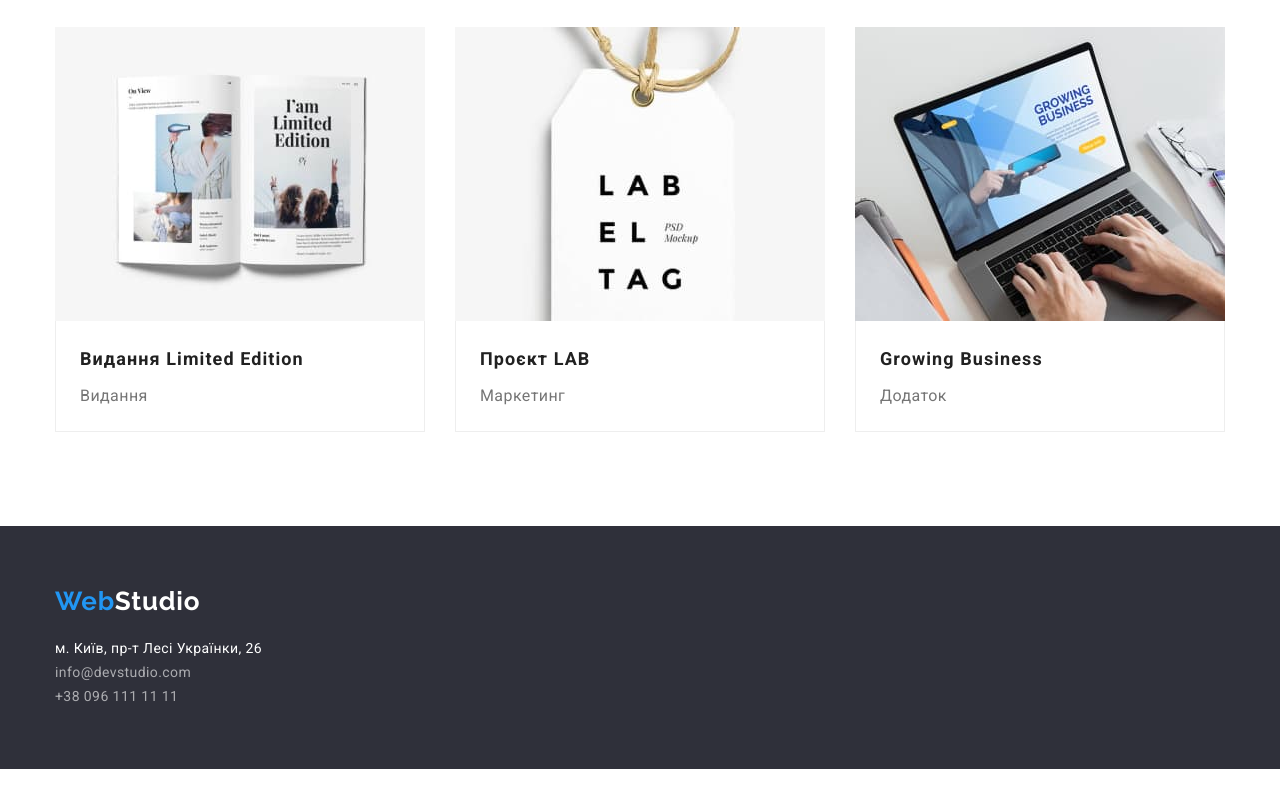
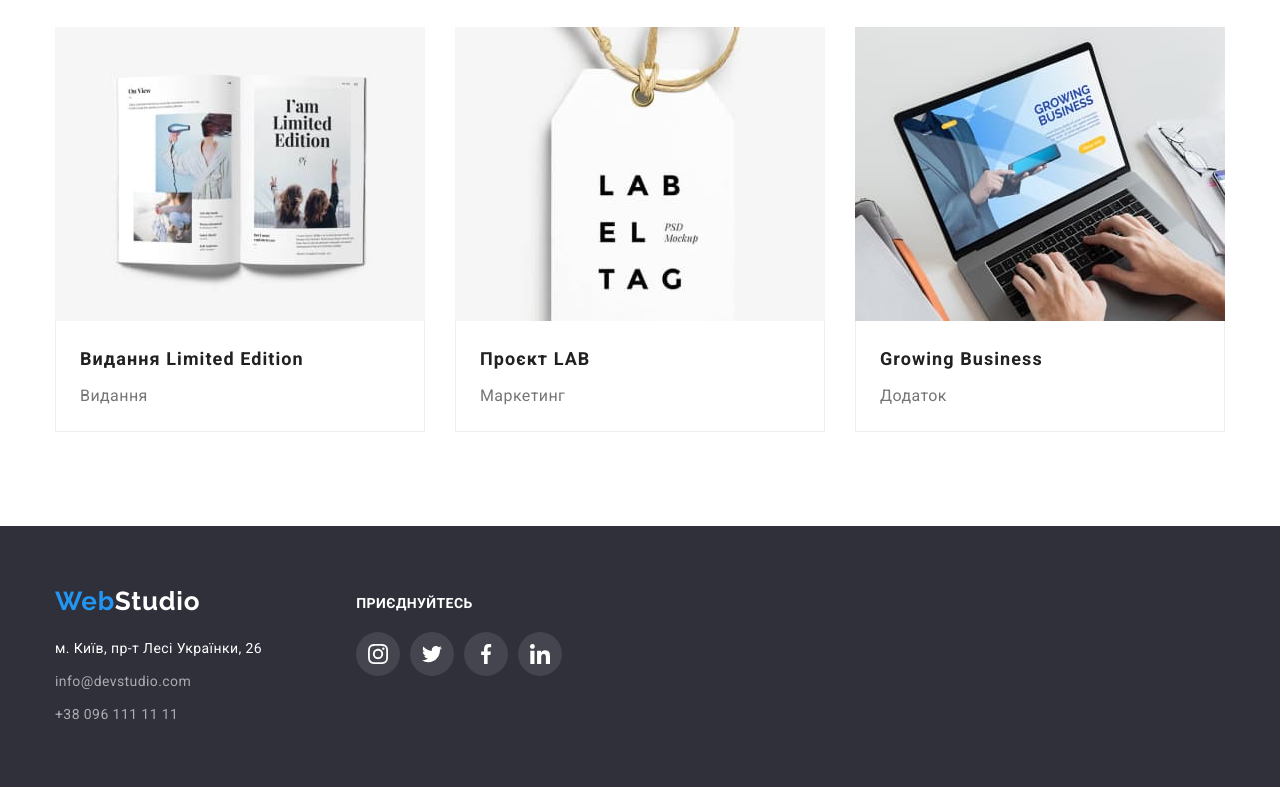
Before and after one commit to YTyndyk/goit-markup-hw-04, a plain HTML site: page portfolio.html in a window 1280 px wide. Shown: the part 1110-1897 px from the top of the page. Drawn offline with nearby package versions, Linux system fonts and the light colour scheme.

Commit message:
добавляет иконки футера и в особенностях

```diff
--- a/css/styles.css
+++ b/css/styles.css
@@ -187,6 +187,18 @@ margin-right: 0;
 .peculiarities-container {
 	display: flex;
 }
+
+.icon-peculiarities {
+	display: flex;
+	justify-content: center;
+	align-items: center;
+	width: 270px;
+	height: 120px;
+	background: #F5F4FA;
+border-radius: 4px;
+margin-bottom: 30px;
+padding: 25px 102px;
+}
 .section-title {
 	color: var(--title-color);
 	font-weight: 700;
@@ -341,6 +353,10 @@ color: var(--accent-color);
 	padding-bottom: 60px;
 	background-color: var(--background-footer);
 }
+.footer-container {
+	display: flex;
+
+}
 .logo-footer-color {
 	color: var(--white-color);
 margin-right: 156px;
@@ -367,12 +383,24 @@ margin-right: 156px;
 	font-weight: 700;
 	line-height: 1.14;
 	text-transform: uppercase;
-	margin-bottom: 10px;
+	margin-bottom: 20px;
+	padding-top: 10px;
 }
-.footer-socials {
+.socials-link-footer {
 	display: flex;
+	justify-content: center;
 	align-items: center;
+	width: 44px;
+	height: 44px;
+	border-radius: 50%;
+	background-color: rgba(255, 255, 255, 0.1);
+	color: 	rgba(255, 255, 255, 1);
 }
+.socials-link-footer:hover,
+.socials-link-footer:focus {
+	background-color: var(--accent-color);
+}
+
 .footer-contacts {
 	font-style: normal;
 	line-height: 1.71;
--- a/portfolio.html
+++ b/portfolio.html
@@ -38,12 +38,18 @@
 				<ul class="contact-nav">
 					<li class="contacts-nav-item">
 						<a href="mailto:info@devstudio.com" class="contacts-nav-link link"
-							>info@devstudio.com</a
+							><svg class="header-icon" width="16" height="12">
+								<use href="./images/sprite.svg#icon-envelope"></use>
+							</svg>
+							info@devstudio.com</a
 						>
 					</li>
 					<li class="contacts-nav-item">
 						<a href="tel:+380961111111" class="contacts-nav-link link"
-							>+38 096 111 11 11</a
+							><svg class="header-icon" width="10" height="16">
+								<use href="./images/sprite.svg#icon-smartphone"></use>
+							</svg>
+							+38 096 111 11 11</a
 						>
 					</li>
 				</ul>
@@ -195,27 +201,27 @@
 					</ul>
 				</div>
 			</section>
-			<!-- Підвал -->
-			<footer class="footer">
-				<div class="container">
+		</main>
+		<!-- Підвал -->
+		<footer class="footer">
+			<div class="container footer-container">
+				<div class="footer-socials">
 					<a href="" class="logo-footer link"
-						>Web<span class="logo-footer-color">Studio</span></a
-					>
+						>Web<span class="logo-footer-color">Studio</span>
+					</a>
 					<address>
 						<ul class="footer-contacts">
-							<li>
+							<li class="footer-contacts-item">
 								<a href="https://goo.gl/maps/cauzLJABGY7FBesC7" class="link"
-									><span class="adress"
-										>м. Київ, пр-т Лесі Українки, 26</span
-									></a
-								>
+									><span class="adress">м. Київ, пр-т Лесі Українки, 26</span>
+								</a>
 							</li>
-							<li>
+							<li class="footer-contacts-item">
 								<a href="mailto:info@devstudio.com" class="link color-item"
 									>info@devstudio.com</a
 								>
 							</li>
-							<li>
+							<li class="footer-contacts-item">
 								<a href="tel:+380961111111" class="link color-item"
 									>+38 096 111 11 11</a
 								>
@@ -223,7 +229,64 @@
 						</ul>
 					</address>
 				</div>
-			</footer>
-		</main>
+				<div>
+					<h3 class="title-footer">приєднуйтесь</h3>
+					<ul class="socials list">
+						<li class="socials-list">
+							<a
+								class="socials-link-footer link"
+								href="https://instagram.com"
+								target="_blank"
+								rel="noopener noreferrer"
+								aria-label="Instagram"
+							>
+								<svg class="socials-icon" width="20" height="20">
+									<use href="./images/sprite.svg#icon-instagram"></use>
+								</svg>
+							</a>
+						</li>
+						<li class="socials-list">
+							<a
+								class="socials-link-footer link"
+								href="https://twitter.com"
+								target="_blank"
+								rel="noopener noreferrer"
+								aria-label="Twitter"
+							>
+								<svg class="socials-icon" width="20" height="20">
+									<use href="./images/sprite.svg#icon-twitter"></use>
+								</svg>
+							</a>
+						</li>
+						<li class="socials-list">
+							<a
+								class="socials-link-footer link"
+								href="https://facebook.com"
+								target="_blank"
+								rel="noopener noreferrer"
+								aria-label="Facebook"
+							>
+								<svg class="socials-icon" width="20" height="20">
+									<use href="./images/sprite.svg#icon-facebook"></use>
+								</svg>
+							</a>
+						</li>
+						<li class="socials-list">
+							<a
+								class="socials-link-footer link"
+								href="https://linkedin.com"
+								target="_blank"
+								rel="noopener noreferrer"
+								aria-label="Linkedin"
+							>
+								<svg class="socials-icon" width="20" height="20">
+									<use href="./images/sprite.svg#icon-linkedin"></use>
+								</svg>
+							</a>
+						</li>
+					</ul>
+				</div>
+			</div>
+		</footer>
 	</body>
 </html>
```
Also changed, not shown: index.html (+73 -6 lines), images/sprite.svg.
